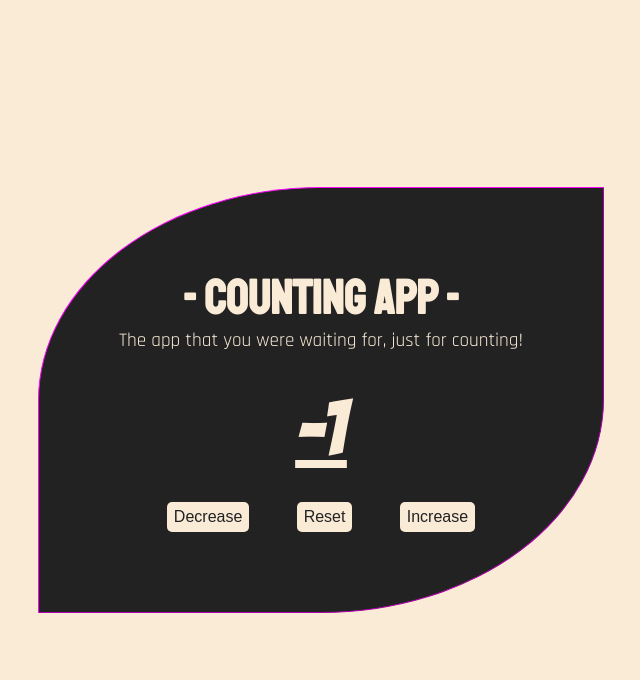
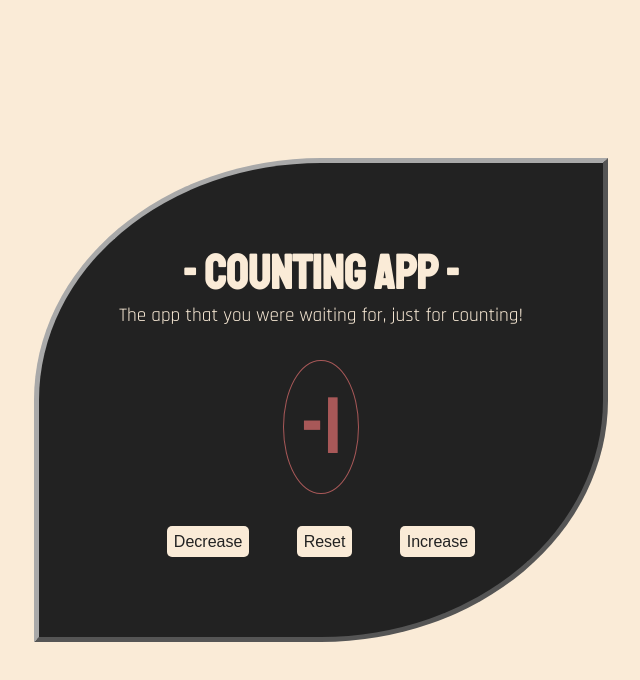
Before and after one commit to Joadevy/Counting-APP, a plain HTML site: page index.html in a window 1280 px wide. Both pictures are taken after a click on the button "Decrease". Shown: the whole page, without its empty margins (319-959 px from the left). Drawn offline with Linux system fonts and the light colour scheme.

Commit message:
Sounds added

```diff
--- a/css/styles.css
+++ b/css/styles.css
@@ -32,11 +32,13 @@ header>p {
     font-size: 1.2rem;
 }
 
-.number {
-    font-family: 'Bangers';
+#number {
+    font-family:'Staatliches';
     font-weight: 400;
-    color: antiquewhite;
-    text-decoration: underline;
+    border: 1px solid;
+    border-radius: 100%;
+    padding: 1rem;
+    text-align: center;
     font-size: 5rem;
 }
 
@@ -45,7 +47,7 @@ main {
     flex-direction: column;
     align-items: center;
     justify-content: center;
-    border: 1.5px outset magenta;
+    border: 5px outset darkgrey;
     background-color: #222;
     padding: 5rem;
     border-top-left-radius: 50%;
@@ -73,3 +75,16 @@ main {
 button:hover {
     cursor: pointer;
 }
+
+.neutral {
+    color: antiquewhite;
+    opacity: 65%;
+}
+
+.green {
+    color: rgb(69, 163, 69);
+}
+
+.red {
+    color: rgb(168, 88, 88);
+}
--- a/index.html
+++ b/index.html
@@ -16,7 +16,7 @@
             <p>The app that you were waiting for, just for counting!</p>
         </header>
 
-        <div class="number">0</div>
+        <div id="number" class="neutral">0</div>
         <div class="buttons">
             <button id="decrease">Decrease</button>
             <button id="reset">Reset</button>
--- a/js/index.js
+++ b/js/index.js
@@ -1,20 +1,44 @@
 const increaseButton = document.getElementById('increase');
 const decreaseButton = document.getElementById('decrease');
 const resetButton = document.getElementById('reset');
-const number = document.querySelector('.number');
+const number = document.getElementById('number');
+let sound = new Audio();
 
-increaseButton.addEventListener('click', () => {
+ increaseButton.addEventListener('click', () => {
     let actualNumber = parseInt(number.textContent);
     actualNumber++;
     number.textContent = actualNumber;
+    addColorToNumber();
+    sound.src = "assets/sound/increase.mp3";
+    sound.play();
 });
 
 decreaseButton.addEventListener('click', () => {
     let actualNumber = parseInt(number.textContent);
     actualNumber--;
     number.textContent = actualNumber;
+    addColorToNumber();
+    sound.src = "assets/sound/decrease.mp3";
+    sound.play();
 });
 
 reset.addEventListener('click', () => {
     number.textContent = 0;
+    number.classList.replace("red","neutral");
+    number.classList.replace("green","neutral");
+    sound.src = "assets/sound/reset.mp3";
+    sound.play();
 });
+
+const addColorToNumber = () => {
+    let numbers = parseInt(number.textContent);
+    console.log(numbers)
+    if (numbers > 0) {
+        number.classList.replace("neutral","green");
+    } else if (numbers < 0){
+        number.classList.replace("neutral","red");
+    } else if (numbers == 0) {
+        number.classList.replace("red","neutral");
+        number.classList.replace("green","neutral");
+    }
+}
```
Also changed, not shown: 3 other files.
